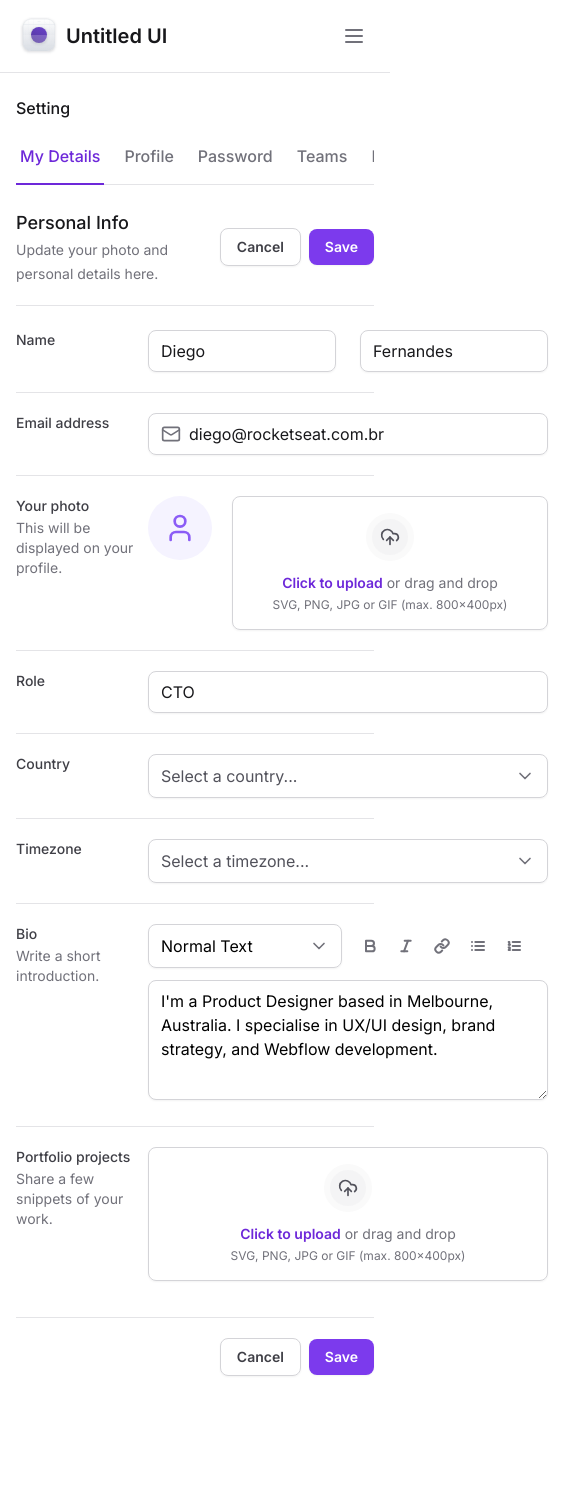
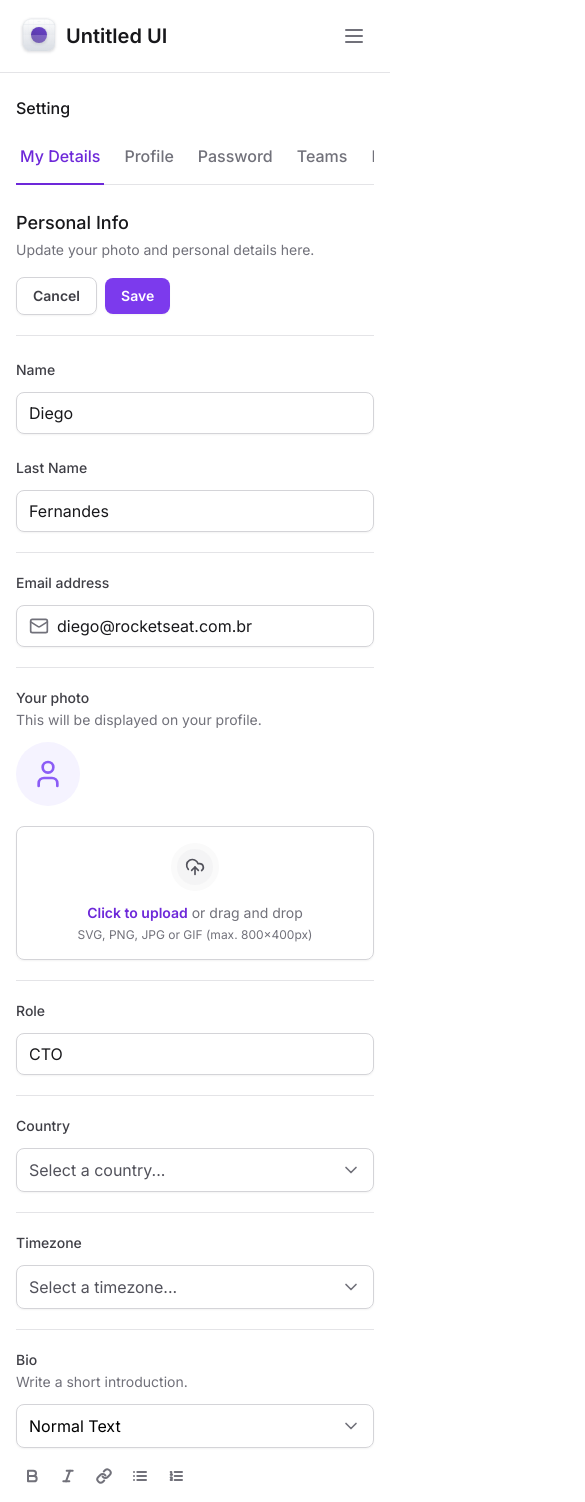
Before and after one commit to felipesanderp/tailwind-next-masterclass, a Next.js app: page / in a window 390 px wide. Shown: the top 1502 px of the page, 585 px wide, since content can reach past the window. Before the commit the page ends 1424 px from the top, so only its background shows below. Built offline with nearby package versions, Linux system fonts and the light colour scheme.

Commit message:
make form fields responsive

```diff
--- a/src/app/page.tsx
+++ b/src/app/page.tsx
@@ -16,7 +16,7 @@
       <SettingsTabs />
 
       <div className="mt-6 flex flex-col">
-        <div className="flex items-center justify-between border-b border-zinc-200 pb-5">
+        <div className="flex flex-col justify-between gap-4 border-b border-zinc-200 pb-5 lg:flex-row lg:items-center">
           <div>
             <h2 className="text-lg font-medium text-zinc-900">Personal Info</h2>
             <span className="text-sm text-zinc-500">
@@ -38,25 +38,34 @@
           action=""
           className="mt-6 flex w-full flex-col gap-5 divide-y divide-zinc-200"
         >
-          <div className="grid grid-cols-form gap-3">
+          <div className="flex flex-col gap-3 lg:grid lg:grid-cols-form">
             <label
               htmlFor="firstName"
               className="text-sm font-medium text-zinc-700"
             >
               Name
             </label>
-            <div className="grid grid-cols-2 gap-6">
+            <div className="flex flex-col gap-6 lg:grid lg:grid-cols-2">
               <Input.Root>
                 <Input.Control id="firstName" defaultValue="Diego" />
               </Input.Root>
 
-              <Input.Root>
-                <Input.Control defaultValue="Fernandes" />
-              </Input.Root>
+              <div className="flex flex-col gap-3 lg:block">
+                <label
+                  htmlFor="lastName"
+                  className="text-sm font-medium text-zinc-700 lg:sr-only"
+                >
+                  Last Name
+                </label>
+
+                <Input.Root>
+                  <Input.Control defaultValue="Fernandes" />
+                </Input.Root>
+              </div>
             </div>
           </div>
 
-          <div className="grid grid-cols-form gap-3 pt-5">
+          <div className="flex flex-col gap-3 pt-5 lg:grid lg:grid-cols-form">
             <label
               htmlFor="email"
               className="text-sm font-medium text-zinc-700"
@@ -75,7 +84,7 @@
             </Input.Root>
           </div>
 
-          <div className="grid grid-cols-form gap-3 pt-5">
+          <div className="flex flex-col gap-3 pt-5 lg:grid lg:grid-cols-form">
             <label
               htmlFor="photo"
               className="text-sm font-medium text-zinc-700"
@@ -85,14 +94,14 @@
                 This will be displayed on your profile.
               </span>
             </label>
-            <FileInput.Root className="flex items-start gap-5">
+            <FileInput.Root className="flex flex-col gap-5 lg:flex-row lg:items-start">
               <FileInput.ImagePreview />
               <FileInput.Trigger />
               <FileInput.Control />
             </FileInput.Root>
           </div>
 
-          <div className="grid grid-cols-form gap-3 pt-5">
+          <div className="flex flex-col gap-3 pt-5 lg:grid lg:grid-cols-form">
             <label htmlFor="role" className="text-sm font-medium text-zinc-700">
               Role
             </label>
@@ -101,7 +110,7 @@
             </Input.Root>
           </div>
 
-          <div className="grid grid-cols-form gap-3 pt-5">
+          <div className="flex flex-col gap-3 pt-5 lg:grid lg:grid-cols-form">
             <label
               htmlFor="country"
               className="text-sm font-medium text-zinc-700"
@@ -114,7 +123,7 @@
             </Select>
           </div>
 
-          <div className="grid grid-cols-form gap-3 pt-5">
+          <div className="flex flex-col gap-3 pt-5 lg:grid lg:grid-cols-form">
             <label
               htmlFor="timezone"
               className="text-sm font-medium text-zinc-700"
@@ -130,7 +139,7 @@
             </Select>
           </div>
 
-          <div className="grid grid-cols-form gap-3 pt-5">
+          <div className="flex flex-col gap-3 pt-5 lg:grid lg:grid-cols-form">
             <label htmlFor="bio" className="text-sm font-medium text-zinc-700">
               Bio
               <span className="mt-0.5 block text-sm font-normal text-zinc-500">
@@ -138,7 +147,7 @@
               </span>
             </label>
             <div className="space-y-3">
-              <div className="grid grid-cols-2 gap-3">
+              <div className="flex flex-col gap-3 lg:grid lg:grid-cols-2">
                 <Select placeholder="" defaultValue="normal">
                   <SelectItem
                     value="normal"
@@ -177,7 +186,7 @@
             </div>
           </div>
 
-          <div className="grid grid-cols-form gap-3 pt-5">
+          <div className="flex flex-col gap-3 pt-5 lg:grid lg:grid-cols-form">
             <label
               htmlFor="projects"
               className="text-sm font-medium text-zinc-700"
```
